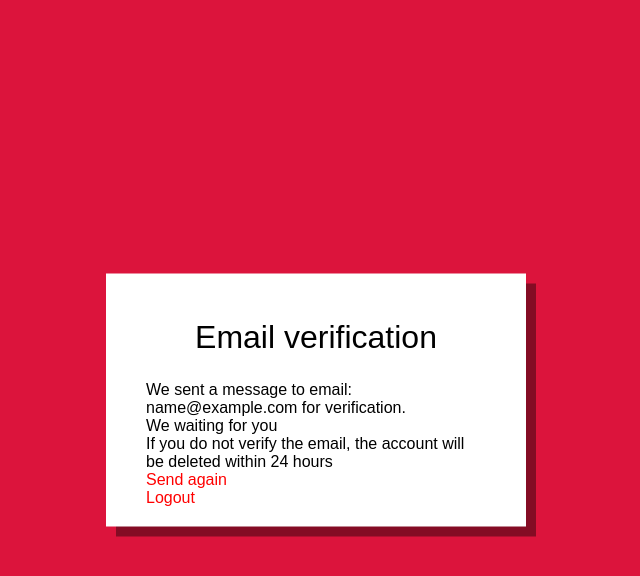
After one commit to GoldAik/django-account-app, a Django app: page /verify-email/ in a window 1280 px wide. The commit adds this page. Shown: the top 576 px of the page, without its empty margins (324-964 px from the left). Run offline with Django 4.2, Linux system fonts and the light colour scheme; the visitor is signed in with stand-in values (Sample User, id 1).

Commit message:
login system

```diff
--- a/account/models.py
+++ b/account/models.py
@@ -10,7 +10,6 @@ class CustomUser(AbstractUser):
 
     # add unique to email field
     email = models.EmailField(_("email address"),
-        blank=True,
         unique=True,
         error_messages={
             "unique": _("A user with that email already exists."),
--- /dev/null
+++ b/account/templates/account/register-verification.html
@@ -0,0 +1,21 @@
+{% extends 'base.html' %}
+{% load static %}
+
+{% block title %}
+{% endblock title %}
+
+{% block head %}
+    <link rel="stylesheet" href="{% static 'css/login.css' %}">
+    <link rel="stylesheet" href="{% static 'css/register.css' %}">
+{% endblock head %}
+
+{% block body %}
+    <div class="center">
+        <p>Email verification</p>
+        <span>We sent a message to email: {{email}} for verification.</span>
+        <span>We waiting for you</span>
+        <span>If you do not verify the email, the account will be deleted within 24 hours</span>
+        <a href="{% url 'home' %}">Send again</a>
+        <a href="{% url 'logout' %}">Logout</a>
+    </div>
+{% endblock body %}
--- a/account/urls.py
+++ b/account/urls.py
@@ -1,8 +1,9 @@
-from django.contrib import admin
 from django.urls import path
 from . import views
 
 urlpatterns = [
+    path('verify-email/', views.email_verify, name='verify-email'),
+    path('logout/', views.logout, name='logout'),
     path('login/', views.login, name='login'),
     path('register/', views.register, name='register'),
     path('', views.home, name='home'),
--- a/account/views.py
+++ b/account/views.py
@@ -1,15 +1,135 @@
-from django.shortcuts import render
+from click import password_option
+from django.shortcuts import render, redirect
+from django.contrib.auth import login as auth_login, logout as auth_logout, authenticate
+from django.contrib.auth.decorators import login_required
+
+from .models import CustomUser
+from .forms import RegisterBasicInfoForm, RegisterLoginInfoForm
+from .decorators import logout_required, email_verificated
 
 # Create your views here.
 
-
+@email_verificated()
 def home(request):
     return render(request, 'account/home.html', {})
 
 
+@logout_required()
 def login(request):
+
+    if request.method == 'POST':
+        login = request.POST.get('login')
+        password = request.POST.get('password')
+
+        username = login
+
+        if '@' in login:     # only because validate username without '@'s
+            email = login
+            username = CustomUser.objects.filter(email__iexact=email).first().username
+
+        user = authenticate(request, username = username, password = password)
+
+        if user:
+            auth_login(request, user)
+            return redirect('home')
+        else:
+            pass
+
     return render(request, 'account/login.html', {})
 
 
+@logout_required()
 def register(request):
-    return render(request, 'account/register.html', {})
+    form = RegisterBasicInfoForm()
+
+
+    print(request.session.get('email'))
+    print(request.session.get('first_name'))
+    print(request.session.get('last_name'))
+
+    # # # # # # # # #    STEP 3    # # # # # # # # #
+
+    if request.session.get('waiting_for_verification'):
+        email = request.session.get('email')
+        return render(request, 'account/register-verification.html', {"email": email})
+
+
+    # # # # # # # # #    STEP 1    # # # # # # # # #
+
+    if request.method == 'POST' and request.POST.get('register_first_step'):
+        form = RegisterBasicInfoForm(request.POST)
+        if form.is_valid():
+
+            request.session['email'] = form.cleaned_data.get('email')
+            request.session['first_name'] = form.cleaned_data.get('first_name')
+            request.session['last_name'] = form.cleaned_data.get('last_name')
+
+            form = RegisterLoginInfoForm()
+            return render(request, 'account/register-login-info.html', {'form': form})
+
+        else:
+            errors = form.errors
+            return render(request, 'account/register-basic-info.html', {'form': form, 'errors': errors})
+
+    # if request.session['email']:
+    #     form = RegisterLoginInfoForm()
+    #     return render(request, 'account/register-login-info.html', {'form': form})
+
+
+    # # # # # # # # #    STEP 2    # # # # # # # # #
+
+    if request.method == 'POST' and request.POST.get('register_second_step'):
+        form = RegisterLoginInfoForm(request.POST)
+        if form.is_valid():
+
+            username = form.cleaned_data.get('username')
+            password = form.cleaned_data.get('password2')
+
+            email = request.session['email']
+            first_name = request.session['first_name']
+            last_name = request.session['last_name']
+
+            request.session['first_name'] = None
+            request.session['last_name'] = None
+
+            user: CustomUser
+
+            try:
+                user = CustomUser.objects.create_user(
+                    username = username,
+                    password = password,
+                    email = email,
+                    first_name = first_name,
+                    last_name = last_name
+                )
+                auth_login(request, user)
+            except Exception as e:
+                print(e)
+
+            if user:
+                auth_login(request, user)
+
+            return render(request, 'account/register-verification.html', {"email": email})
+
+        else:
+            return render(request, 'account/register-login-info.html', {'form': form})
+
+
+
+    # # # # # # # # #    DEFAULT    # # # # # # # # #
+
+    context = {'form': form}
+    return render(request, 'account/register-basic-info.html', context)
+
+
+def logout(request):
+    auth_logout(request)
+    return redirect('home')
+
+
+def email_verify(request):
+    if not request.user.is_authenticated:
+        return redirect('home')
+
+    email = request.user.email
+    return render(request, 'account/register-verification.html', {"email": email})
--- a/static/css/base.css
+++ b/static/css/base.css
@@ -1,4 +1,8 @@
+@import url('https://fonts.googleapis.com/css2family=Ubuntu:ital,wght@0,300;0,400;0,500;0,700;1,300;1,400;1,500;1,700&display=swap');
 *{
     box-sizing: border-box;
     margin: 0;
 }
+html{
+    font-family: 'Ubuntu', sans-serif;
+}
--- a/static/css/login.css
+++ b/static/css/login.css
@@ -0,0 +1,93 @@
+body{
+    background-color: crimson;
+}
+
+.center{
+    background-color: white;
+    box-shadow: 10px 10px 0 rgba(0, 0, 0, .4);
+
+    width: 420px;
+    padding: 20px 40px;
+
+    position: absolute;
+    left: 50%;
+    top: 50%;
+    transform: translate(-50%, -50%);
+
+    display: flex;
+    flex-direction: column;
+}
+
+p{
+    text-align: center;
+    font-size: 32px;
+    padding: 25px;
+
+}
+
+form{
+    width: 100%;
+    display: flex;
+    flex-direction: column;
+    /* align-items: stretch; */
+}
+
+label{
+    font-size: 17px;
+    display: block;
+}
+
+input{
+    width: 100%;
+    height: 40px;
+    border: 1px solid silver;
+    padding-left: 10px;
+    outline: none;
+    font-size: 17px;
+
+    margin-bottom: 20px;
+}
+
+input:hover, input:focus{
+    border-color: black;
+}
+
+button{
+    display: block;
+    width: 100%;
+    height: 40px;
+    margin-bottom: 25px;
+
+
+    color: white;
+    font-weight: 500;
+    font-size: 18px;
+
+    background-color: crimson;
+    border: none;
+
+    transition: .2s;
+}
+
+
+button:hover{
+    border: 2px solid crimson;
+    background-color: white;
+    color: crimson;
+    font-weight: 600;
+}
+
+.do-not-have-account, .have-account{
+    text-align: center;
+    margin-bottom: 10px;
+}
+
+a{
+    color: red;
+    text-decoration: none;
+    font-weight: 400;
+}
+
+a:hover{
+    text-decoration: underline;
+}
```
Also changed, not shown: account/decorators.py (added, +34 -0 lines), account/forms.py (added, +15 -0 lines), account/templates/account/login.html (+18 -1 lines), account/templates/account/register-basic-info.html (added, +35 -0 lines), account/templates/account/register-login-info.html (added, +34 -0 lines), account/templates/account/register.html (deleted, +0 -13 lines), account/migrations/0002_alter_customuser_email.py (added).
